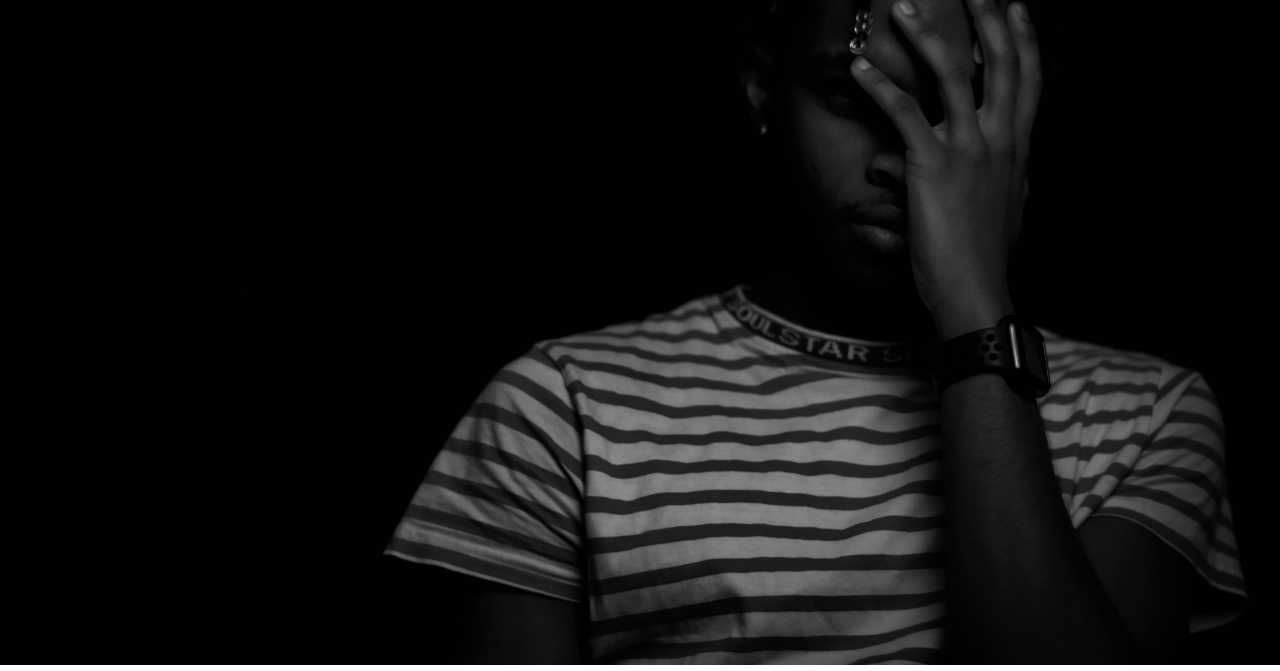
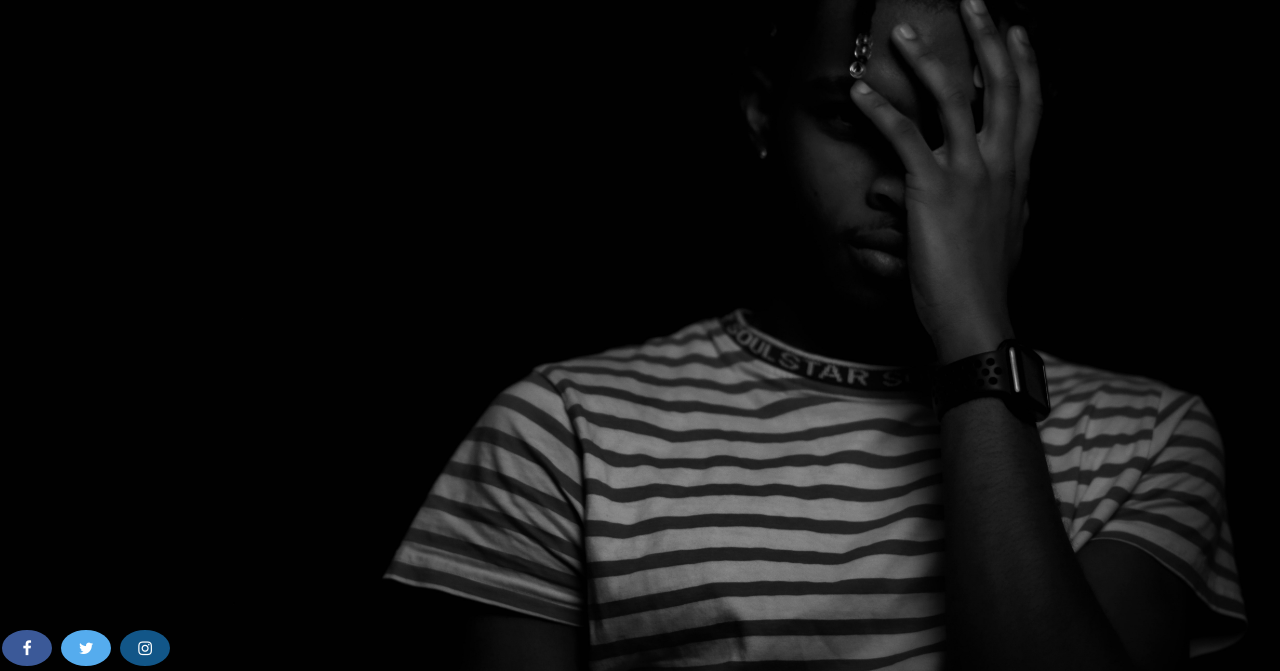
Before and after one commit to trix17/flaco, a plain HTML site: page index.html in a window 1280 px wide. Shown: the part 135-806 px from the top of the page. Drawn offline with Linux system fonts and the light colour scheme.

Commit message:
first commit flacoo

```diff
--- a/index.html
+++ b/index.html
@@ -38,6 +38,17 @@
 
 
     <script src="script.js"></script>
+    <footer id ="footer">
+
+
+        <div class="foot-inside">
+            <a href="https://www.facebook.com/petchessrikensen.michel.9" class="fa fa-facebook"></a>
+            <a href="https://twitter.com/wizpetchy" class="fa fa-twitter"></a>
+            <a href="https://www.instagram.com/pflacoo/" class="fa fa-instagram"></a>
+
+        </div>
+      </footer>
+
 </body>
 
 </html>
--- a/style.css
+++ b/style.css
@@ -80,6 +80,40 @@ body{
 
 }
 
+#footer{
+  display: none;
+}
+
+
+.fa {
+  padding: 10px;
+  font-size: 30px;
+  width: 30px;
+  text-align: center;
+  text-decoration: none;
+  margin: 5px 2px;
+  border-radius: 50%;
+}
+
+.fa:hover{
+  cursor: pointer ;
+}
+
+.fa-facebook {
+  background: #3B5998;
+  color: white;
+}
+
+.fa-twitter{
+  background: #55ACEE;
+  color: white;
+}
+
+.fa-instagram {
+  background: #125688;
+  color: white;
+}
+
 
 
 @media only screen and (min-width: 768px){
@@ -94,13 +128,20 @@ body{
 
 
 .navb{
-  margin-top: -5%;
+  margin-top: -1%;
   display: flex;
   justify-content: space-around;
   width: 50%;
+  font-size: 30px;
 
 }
 
-
+#footer{
+  position: absolute;
+  bottom: 0;
+  width: 100%;
+  height: 2.5rem;
+  display:flex;
+}
 
 }
```
